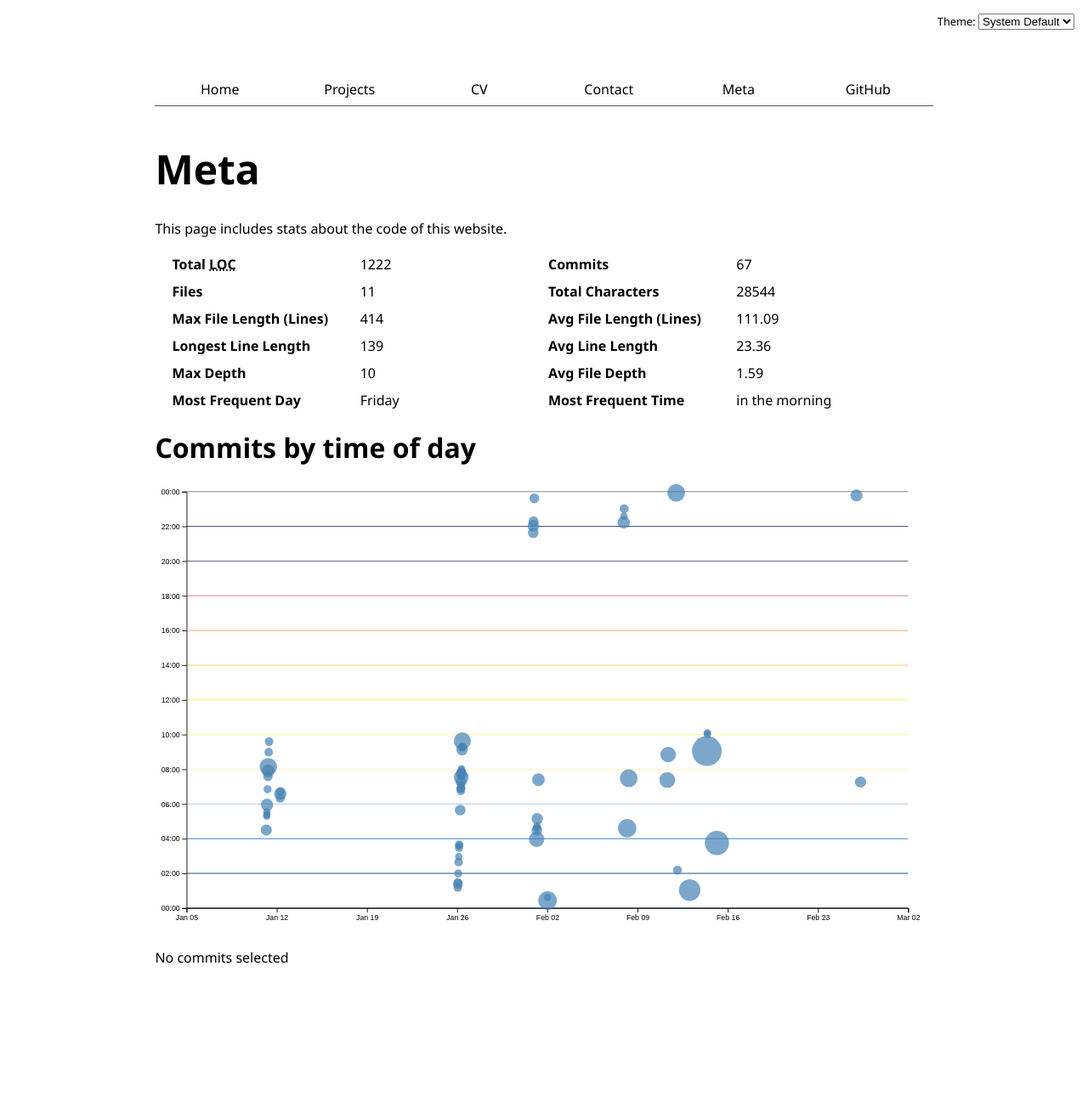
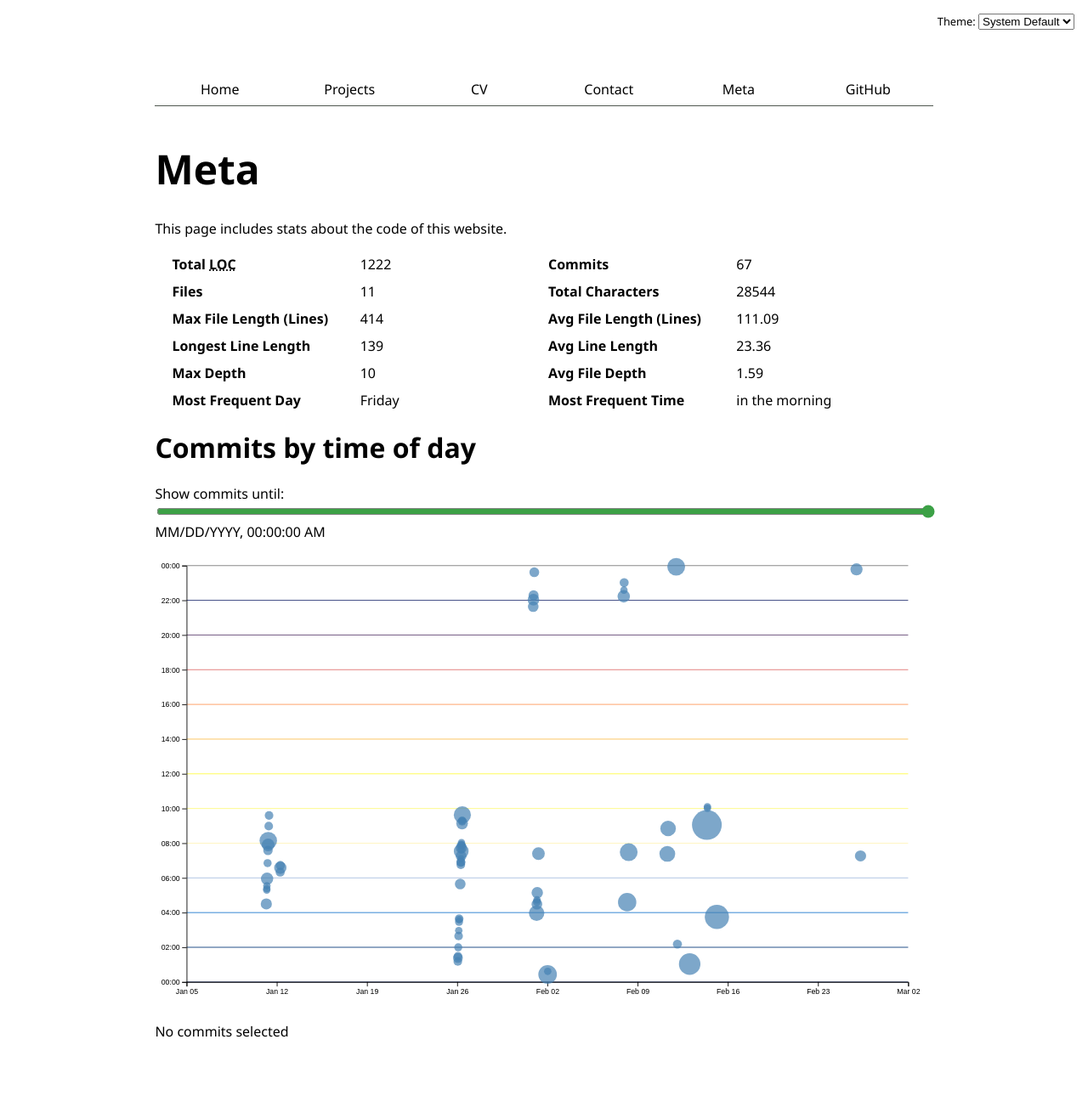
Before and after one commit to eiguzman/portfolio, a Jekyll site: the page meta/index.html, which Jekyll copies as it is, in a window 1280 px wide. Shown: the whole page at 85% size. Built offline with Jekyll 4.4.1, drawn with Linux system fonts in a browser that asks for light colours; before the commit the page ends 1216 px from its top, so only the background shows below that; some of the changed lines change nothing that is shown.

Commit message:
Step 1 WIP

```diff
--- a/meta/index.html
+++ b/meta/index.html
@@ -7,13 +7,20 @@
     <script type="module" src="../global.js"></script>
     <script type="module" src="./main.js"></script>
     <script src="https://d3js.org/d3.v7.min.js"></script>
-    <title>Edgar Guzman: Metadata</title>
+    <title>Metadata</title>
 </head>
 <body>
     <h1>Meta</h1>
     <p>This page includes stats about the code of this website.</p>
     <div id="stats"></div>
     <h2>Commits by time of day</h2>
+    <!-- Time Filter Section -->
+    <div id="time-filter">
+        <label for="time-slider">Show commits until:</label>
+        <input type="range" id="time-slider" min="-1" max="100" value=100 />
+        <time id="selected-time">MM/DD/YYYY, 00:00:00 AM</time>
+        <em id="any-time" style="display: none;">(any time)</em>
+    </div>
     <div id="chart"></div>
     <dl id="commit-tooltip" class="info tooltip">
         <dt>Commit</dt>
--- a/meta/main.js
+++ b/meta/main.js
@@ -1,6 +1,9 @@
 let data = [];
 let xScale;
 let yScale;
+let selectedCommits = [];
+let commitProgress = 100;
+let timeScale;
 
 async function loadData() {
     data = await d3.csv('loc.csv', (row) => ({
@@ -11,6 +14,10 @@
       date: new Date(row.date + 'T00:00' + row.timezone),
       datetime: new Date(row.datetime),
     }));
+    timeScale = d3.scaleTime()
+      .domain(d3.extent(data, d => d.datetime))
+      .range([0, 100]);
+    console.log(timeScale);
     displayStats();
   }
 
@@ -182,13 +189,15 @@
     .attr('fill', 'steelblue')
     .style('fill-opacity', 0.7)
     .on('mouseenter', function (event, commit, d, i) {
-      d3.select(event.currentTarget).style('fill-opacity', 1);
+      d3.select(event.currentTarget).classed("selected", true)
+      .style('fill-opacity', 1);
       updateTooltipContent(commit);
       updateTooltipVisibility(true);
       updateTooltipPosition(event);
     })
     .on('mouseleave', () => {
-      d3.select(event.currentTarget).style('fill-opacity', 0.7);
+      d3.select(event.currentTarget).classed("selected", false)
+      .style('fill-opacity', 0.7);
       updateTooltipContent({});
       updateTooltipVisibility(false);
     });
@@ -228,21 +237,24 @@
 let brushSelection = null;
 
 function brushed(event) {
-  brushSelection = event.selection;
+  let brushSelection = event.selection;
+  selectedCommits = !brushSelection
+    ? []
+    : commits.filter((commit) => {
+        let min = { x: brushSelection[0][0], y: brushSelection[0][1] };
+        let max = { x: brushSelection[1][0], y: brushSelection[1][1] };
+        let x = xScale(commit.datetime);
+        let y = yScale(commit.hourFrac);
+
+        return x >= min.x && x <= max.x && y >= min.y && y <= max.y;
+      });
   updateSelection();
   updateSelectionCount();
   updateLanguageBreakdown();
 }
 
 function isCommitSelected(commit) {
-  if (!brushSelection) {
-    return false;
-  }
-  const [[x0, y0], [x1, y1]] = brushSelection;
-  const commitX = xScale(commit.datetime);
-  const commitY = yScale(commit.hourFrac);
-
-  return commitX >= x0 && commitX <= x1 && commitY >= y0 && commitY <= y1;
+  return selectedCommits.includes(commit);
 }
 
 function updateSelection() {
@@ -250,10 +262,6 @@
 }
 
 function updateSelectionCount() {
-  const selectedCommits = brushSelection
-    ? commits.filter(isCommitSelected)
-    : [];
-
   const countElement = document.getElementById('selection-count');
   countElement.textContent = `${
     selectedCommits.length || 'No'
@@ -263,9 +271,6 @@
 }
 
 function updateLanguageBreakdown() {
-  const selectedCommits = brushSelection
-    ? commits.filter(isCommitSelected)
-    : [];
   const container = document.getElementById('language-breakdown');
 
   if (selectedCommits.length === 0) {
@@ -297,3 +302,10 @@
 
   return breakdown;
 }
+
+const timeSlider = document.getElementById('time-slider');
+timeSlider.addEventListener('input', function() {
+  commitProgress = +this.value;
+  const selectedTime = timeScale.invert(commitProgress);
+  document.getElementById('selected-time').textContent = selectedTime.toLocaleString();
+});
--- a/style.css
+++ b/style.css
@@ -337,6 +337,17 @@
   grid-template-columns: repeat(2, 1fr);
 }
 
+#time-filter {
+  flex: 1;
+  align-items: baseline;
+  & input {
+    width: 100%;
+  }
+  & time {
+    margin-left: auto;
+  }
+}
+
 [data-theme='dark'] body {
   background-color: var(--background-color-dark);
   color: white;
```
Lines whose indentation alone changed are shown as unchanged.
